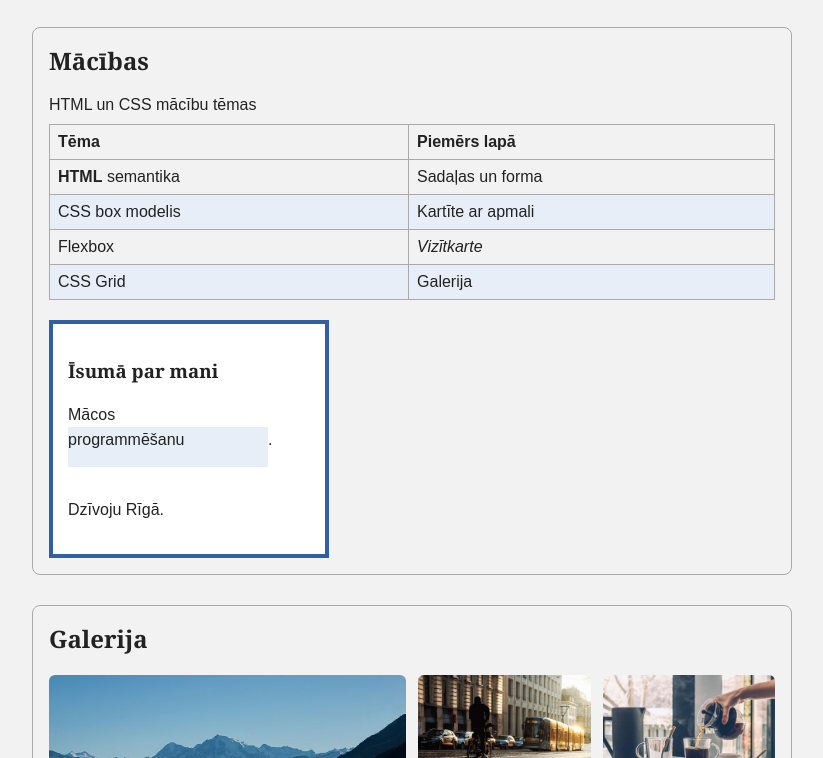
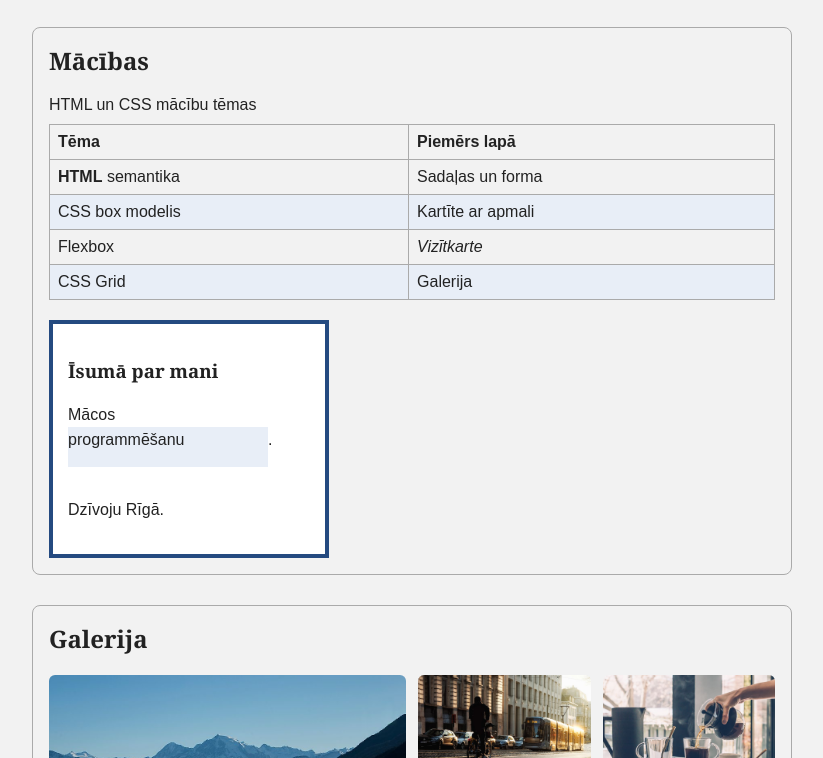
Before and after one commit to krist195/web-portfolio, a plain HTML site: page profils/index.html in a window 1280 px wide. Shown: the part 429-1187 px from the top of the page, without its empty margins (228-1051 px from the left). Drawn offline with Linux system fonts and the light colour scheme.

Commit message:
N9: maina kartītes apmales krāsu

```diff
--- a/profils/style.css
+++ b/profils/style.css
@@ -132,7 +132,7 @@ section {
 .kartite {
     width: 280px;
     padding: 15px;
-    border: 4px solid #315fa5;
+    border: 4px solid #244a80;
     box-sizing: border-box;
     margin-top: 20px;
     background-color: white;
```
